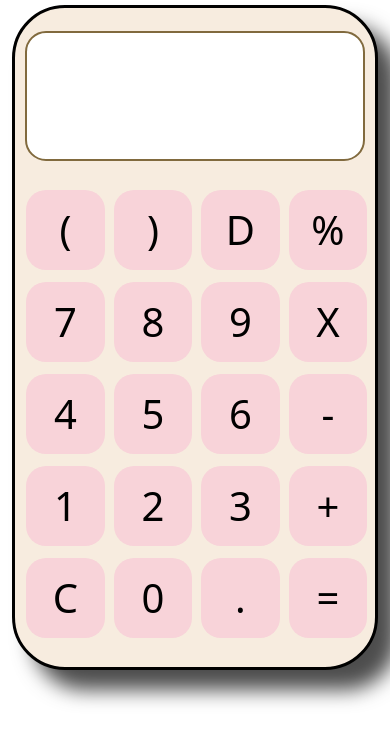
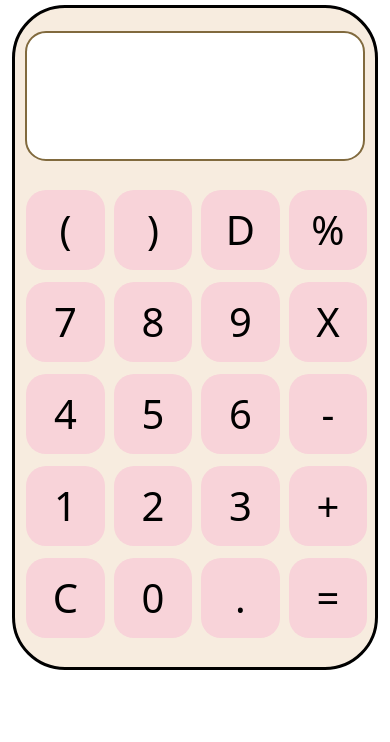
Before and after one commit to then00bprogrammer/Calculator, a plain HTML site: page index.html in a window 390 px wide. Shown: the part 74-816 px from the top of the page. Drawn offline with nearby package versions, Linux system fonts and the light colour scheme.

Commit message:
Box-Shadow none in phone

```diff
--- a/style.css
+++ b/style.css
@@ -81,6 +81,7 @@ h1{
        width: 100%;
        padding-left: 5px;
        padding-right: 5px;
+       box-shadow: 0 0 0;
        /* height: 100%; */
        /* height: 80vh; */
    }
```
